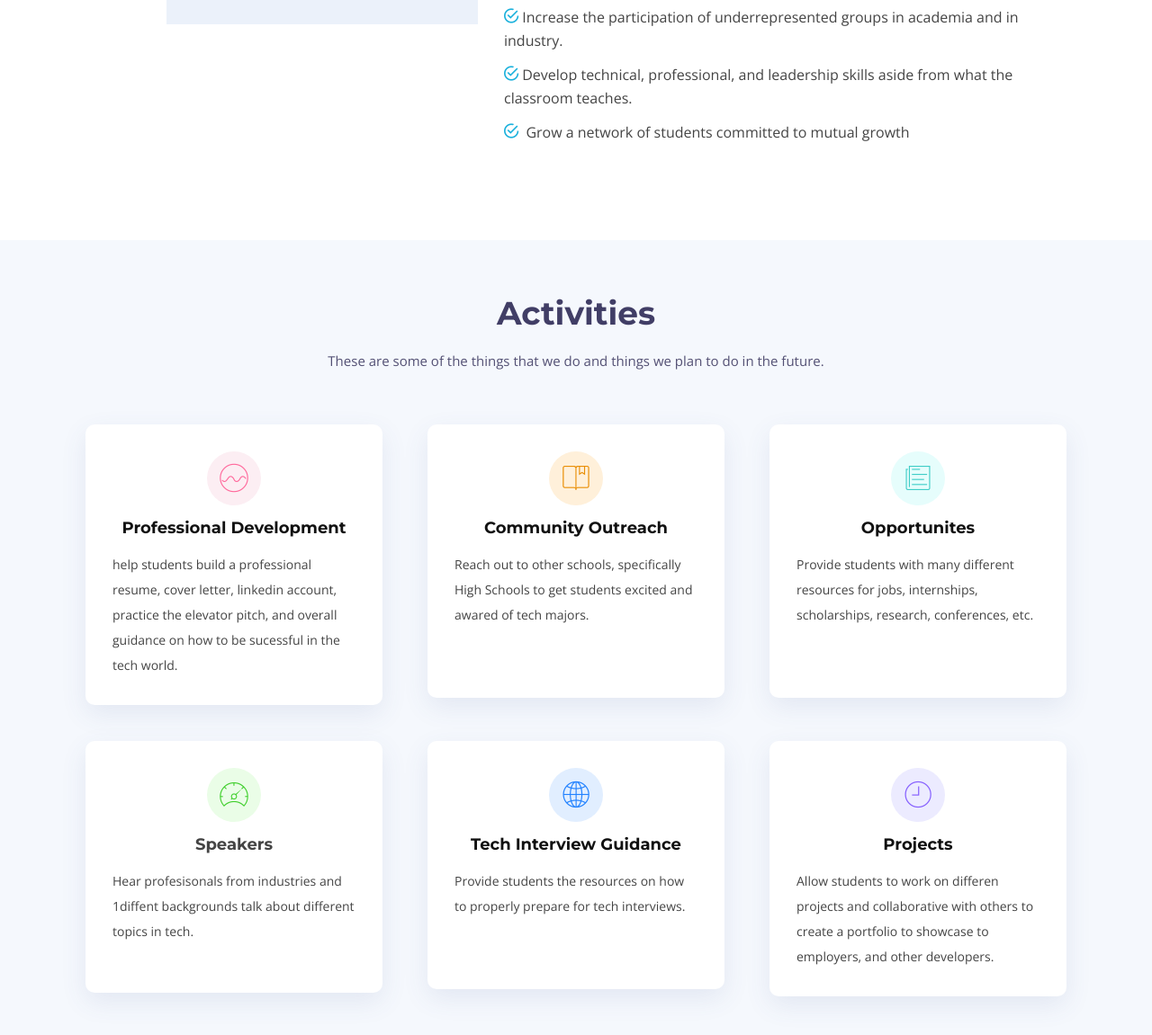
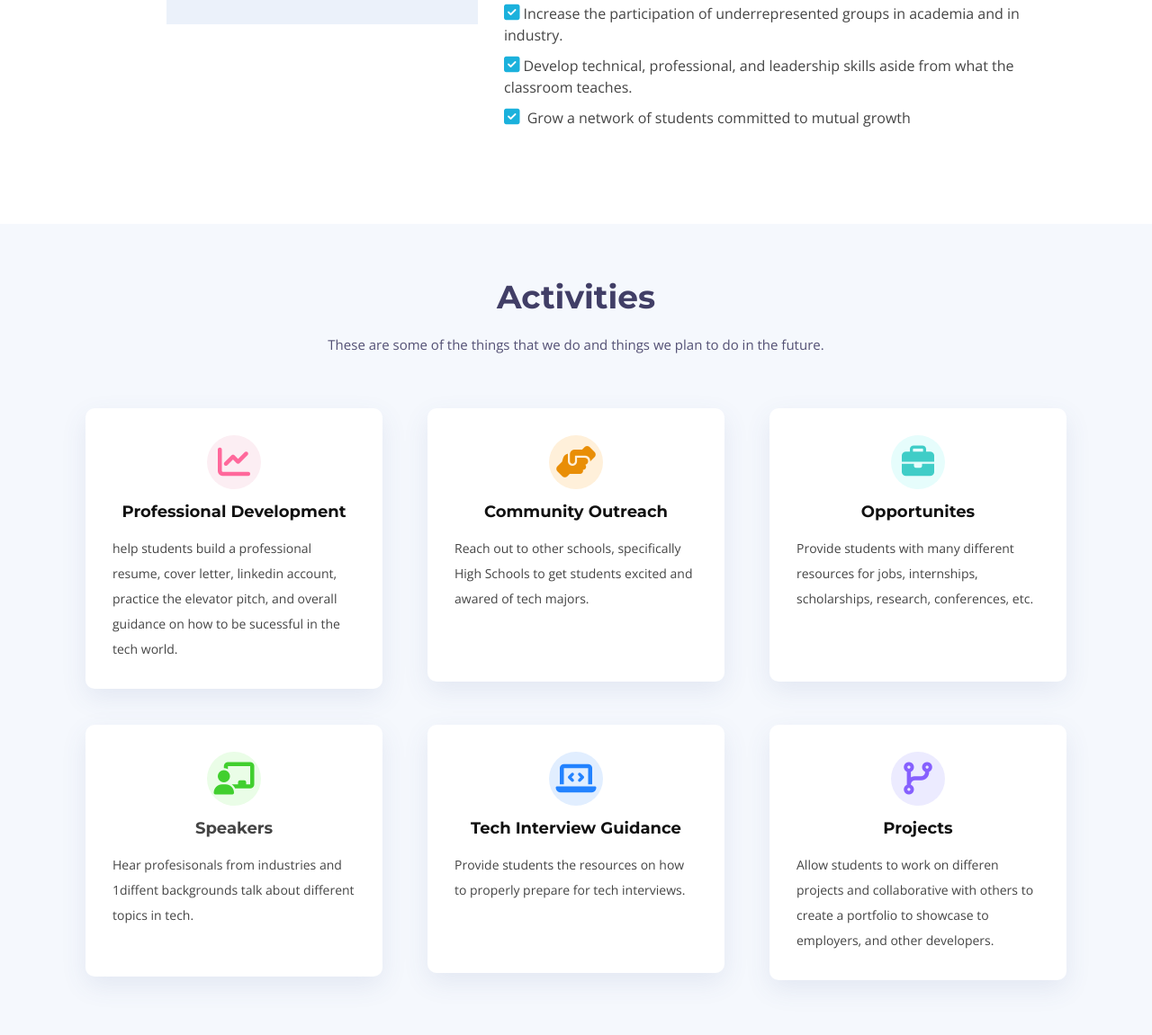
Before and after one commit to Society-Of-Latinx-In-Computing/SLiC-Website, a plain HTML site: page index.html in a window 1280 px wide. Shown: the part 1206-2357 px from the top of the page at 90% size. Drawn offline with nearby package versions, Linux system fonts and the light colour scheme; files whose address does not match are found by name.

Commit message:
changed ion icons to font awesome

```diff
--- a/css/style.css
+++ b/css/style.css
@@ -1216,9 +1216,11 @@ h6 {
     color: #000;
 }
 
+/*
 #faq #faq-list a.collapsed i::before {
     content: "\f2c7" !important;
 }
+*/
 
 /*--------------------------------------------------------------
 # Footer
@@ -1581,4 +1583,3 @@ h6 {
 /*--------------------------------------------------------------
 # Additional CSS
 --------------------------------------------------------------*/
-/*
--- a/index.html
+++ b/index.html
@@ -30,6 +30,9 @@
   <!-- Main Stylesheet File -->
   <link href="css/style.css" rel="stylesheet">
 
+  <!-- FontAwesome CSS -->
+  <script src="https://kit.fontawesome.com/c76fb52376.js" crossorigin="anonymous"></script>
+
   <!-- =======================================================
     Theme Name: Rapid
     Theme URL: https://bootstrapmade.com/rapid-multipurpose-bootstrap-business-template/
@@ -46,10 +49,6 @@
 
     <div id="topbar">
       <div class="container">
-        <div class="social-links">
-          <a href="https://www.instagram.com/slic_uri/" target="_blank" class="instagram"><i style="font-size: x-large;"
-              class="fa fa-instagram"></i></a>
-        </div>
       </div>
     </div>
 
@@ -68,6 +67,8 @@
           <li><a href="#services">Objectives</a></li>
           <li><a href="#team">Team</a></li>
           <li><a href="#footer">Contact Us</a></li>
+          <li><a href="https://www.instagram.com/slic_uri/"><i style="font-size: x-large;"
+            class="fa fa-instagram"></i></a></li>
         </ul>
       </nav><!-- .main-nav -->
 
@@ -121,11 +122,11 @@
                 January 27th</h6>
               <ul>
                 <h3> Mission Statement</h3>
-                <li><i class="ion-android-checkmark-circle"></i>Increase the participation of underrepresented groups
+                <li><i class="fas fa-check-square"></i>Increase the participation of underrepresented groups
                   in academia and in industry. </li>
-                <li><i class="ion-android-checkmark-circle"></i>Develop technical, professional, and leadership skills
+                <li><i class="fas fa-check-square"></i>Develop technical, professional, and leadership skills
                   aside from what the classroom teaches. </li>
-                <li><i class="ion-android-checkmark-circle"></i> Grow a network of students committed to mutual growth
+                <li><i class="fas fa-check-square"></i> Grow a network of students committed to mutual growth
                 </li>
               </ul>
             </div>
@@ -151,7 +152,7 @@
 
           <div class="col-md-6 col-lg-4 wow bounceInUp" data-wow-duration="1.4s">
             <div class="box">
-              <div class="icon" style="background: #fceef3;"><i class="ion-ios-analytics-outline"
+              <div class="icon" style="background: #fceef3;"><i class="fas fa-chart-line"
                   style="color: #ff689b;"></i></div>
               <h4 class="title"><a href="">Professional Development</a></h4>
               <p class="description"> help students build a professional resume, cover letter, linkedin account,
@@ -161,7 +162,7 @@
           </div>
           <div class="col-md-6 col-lg-4 wow bounceInUp" data-wow-duration="1.4s">
             <div class="box">
-              <div class="icon" style="background: #fff0da;"><i class="ion-ios-bookmarks-outline"
+              <div class="icon" style="background: #fff0da;"><i class="fas fa-hands-helping"
                   style="color: #e98e06;"></i></div>
               <h4 class="title"><a href="">Community Outreach</a></h4>
               <p class="description"> Reach out to other schools, specifically High Schools to get students excited and
@@ -172,7 +173,7 @@
 
           <div class="col-md-6 col-lg-4 wow bounceInUp" data-wow-delay="0.1s" data-wow-duration="1.4s">
             <div class="box">
-              <div class="icon" style="background: #e6fdfc;"><i class="ion-ios-paper-outline"
+              <div class="icon" style="background: #e6fdfc;"><i class="fas fa-briefcase"
                   style="color: #3fcdc7;"></i></div>
               <h4 class="title"><a href="">Opportunites</a></h4>
               <p class="description"> Provide students with many different resources for jobs, internships,
@@ -181,7 +182,7 @@
           </div>
           <div class="col-md-6 col-lg-4 wow bounceInUp" data-wow-delay="0.1s" data-wow-duration="1.4s">
             <div class="box">
-              <div class="icon" style="background: #eafde7;"><i class="ion-ios-speedometer-outline"
+              <div class="icon" style="background: #eafde7;"><i class="fas fa-chalkboard-teacher"
                   style="color:#41cf2e;"></i></div>
               <h4 class="title"> Speakers <a href=""></a></h4>
               <p class="description"> Hear profesisonals from industries and 1diffent backgrounds talk about different
@@ -191,7 +192,7 @@
 
           <div class="col-md-6 col-lg-4 wow bounceInUp" data-wow-delay="0.2s" data-wow-duration="1.4s">
             <div class="box">
-              <div class="icon" style="background: #e1eeff;"><i class="ion-ios-world-outline"
+              <div class="icon" style="background: #e1eeff;"><i class="fas fa-laptop-code"
                   style="color: #2282ff;"></i></div>
               <h4 class="title"><a href="">Tech Interview Guidance</a></h4>
               <p class="description"> Provide students the resources on how to properly prepare for tech interviews.
@@ -200,7 +201,7 @@
           </div>
           <div class="col-md-6 col-lg-4 wow bounceInUp" data-wow-delay="0.2s" data-wow-duration="1.4s">
             <div class="box">
-              <div class="icon" style="background: #ecebff;"><i class="ion-ios-clock-outline"
+              <div class="icon" style="background: #ecebff;"><i class="fas fa-code-branch"
                   style="color: #8660fe;"></i></div>
               <h4 class="title"><a href="">Projects</a></h4>
               <p class="description"> Allow students to work on differen projects and collaborative with others to
@@ -359,7 +360,7 @@
         <ul id="faq-list" class="wow fadeInUp">
           <li>
             <a data-toggle="collapse" class="collapsed" href="#faq1">When are do we meet?<i
-                class="ion-android-remove"></i></a>
+                class="fas fa-plus-circle"></i></a>
             <div id="faq1" class="collapse" data-parent="#faq-list">
               <p>
                 We meet every other Monday from first Monday of the semester from 6 to 7 PM.
@@ -369,7 +370,7 @@
 
           <li>
             <a data-toggle="collapse" href="#faq2" class="collapsed">Is there a way to get updates on social media?<i
-                class="ion-android-remove"></i></a>
+                class="fas fa-plus-circle"></i></a>
             <div id="faq2" class="collapse" data-parent="#faq-list">
               <p>
                 Follow us on Instagram for any updates or information! You can also message through there for any
@@ -499,7 +500,7 @@
 
   <!-- Template Main Javascript File -->
   <script src="js/main.js"></script>
-
+  <script src="https://unpkg.com/ionicons@5.0.0/dist/ionicons.js"></script>
 </body>
 
 </html>
```
Also changed, not shown: 1 other file.
